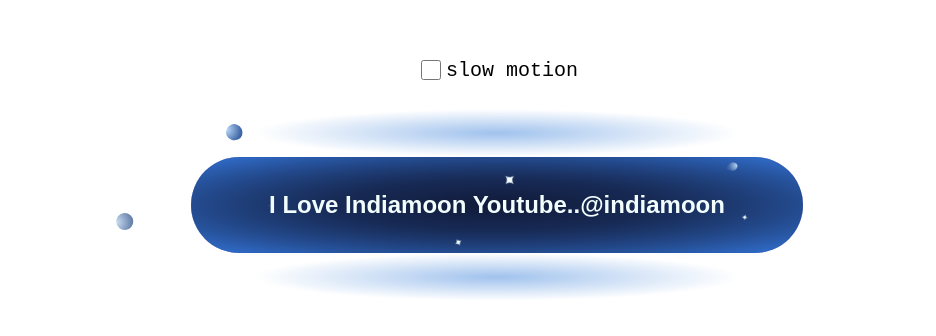
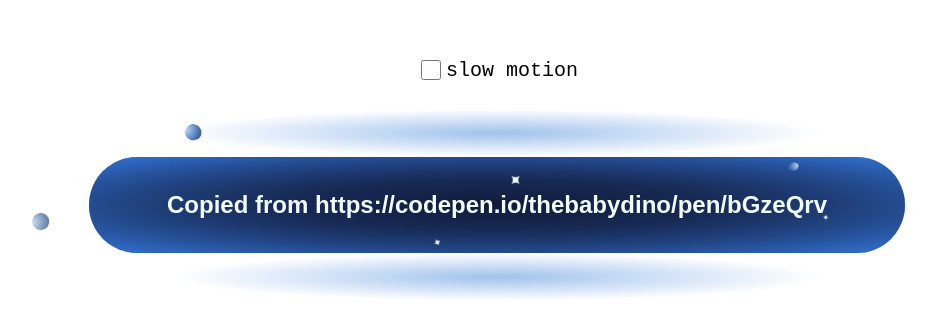
Before and after one commit to estelle/gravity-button, a plain HTML site: page index.html in a window 1280 px wide. Shown: the part 210-546 px from the top of the page, without its empty margins (143-1079 px from the left). Drawn offline with Linux system fonts and the light colour scheme.

Commit message:
Update index.html

```diff
--- a/index.html
+++ b/index.html
@@ -11,7 +11,7 @@
     <input id="slow" type="checkbox">
 <label for="slow">slow motion</label>
 
-<button>I Love Indiamoon Youtube..@indiamoon
+<button>Copied from https://codepen.io/thebabydino/pen/bGzeQrv
   <span class="wrap" aria-hidden="true">
     <span class="particle" style="--a: -45deg; --x: 53%; --y: 15%; --d: 4em; --f: .7; --t: .15"></span>
     <span class="particle" style="--a: 150deg; --x: 40%; --y: 70%; --d: 7.5em; --f: .8; --t: .08"></span>
```
